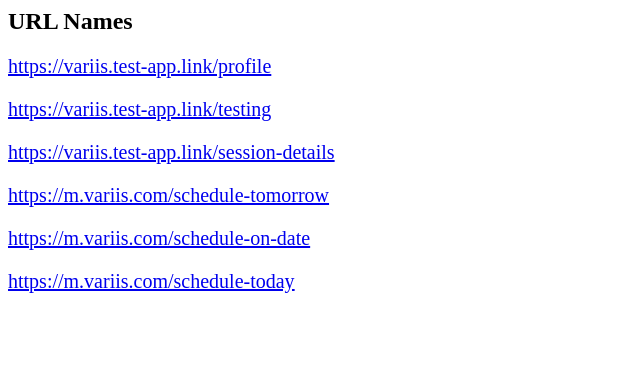
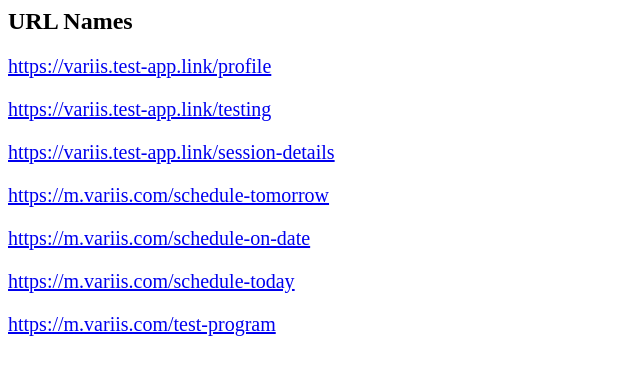
Before and after one commit to YasminBeatriz/YasminBeatriz.github.io, a plain HTML site: page url_names.html in a window 1280 px wide. Shown: the whole page, without its empty margins (0-640 px from the left). Drawn offline with Linux system fonts and the light colour scheme.

Commit message:
Add program details URL

```diff
--- a/url_names.html
+++ b/url_names.html
@@ -10,5 +10,7 @@
 		<p><a href="https://m.variis.com/schedule-tomorrow">https://m.variis.com/schedule-tomorrow</a></p>
 		<p><a href="https://m.variis.com/schedule-on-date">https://m.variis.com/schedule-on-date</a></p>
 		<p><a href="https://m.variis.com/schedule-today">https://m.variis.com/schedule-today</a></p>
+		<p><a href="https://m.variis.com/test-program">https://m.variis.com/test-program</a></p>
+
 	<body>
 </html>
```
